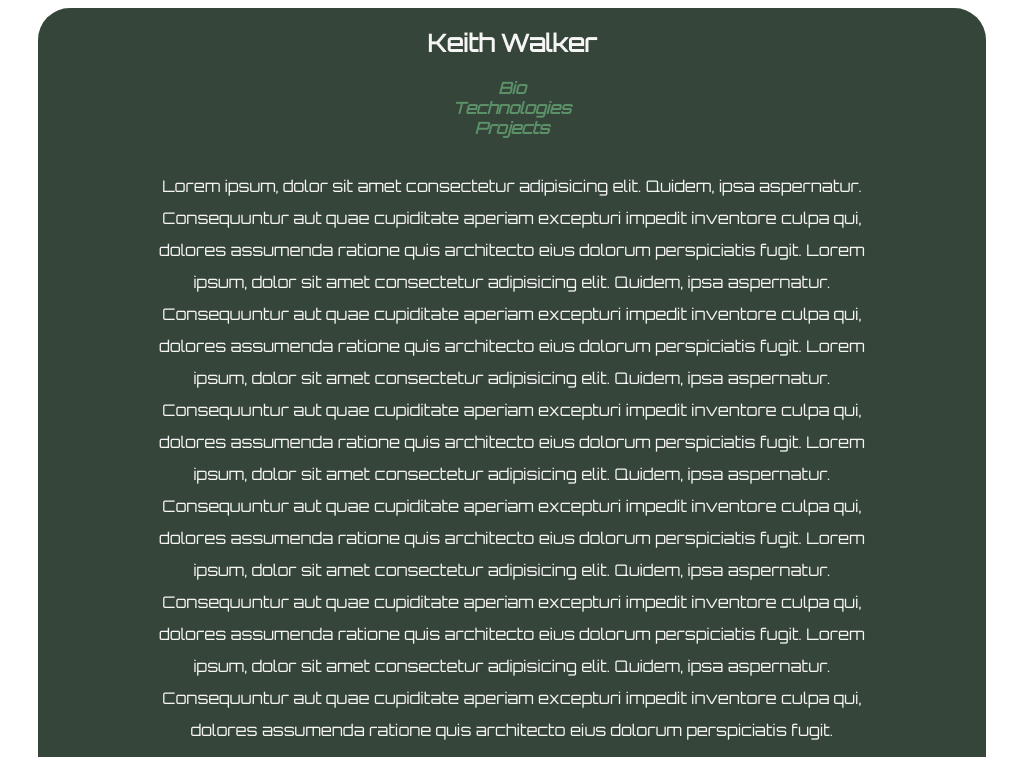
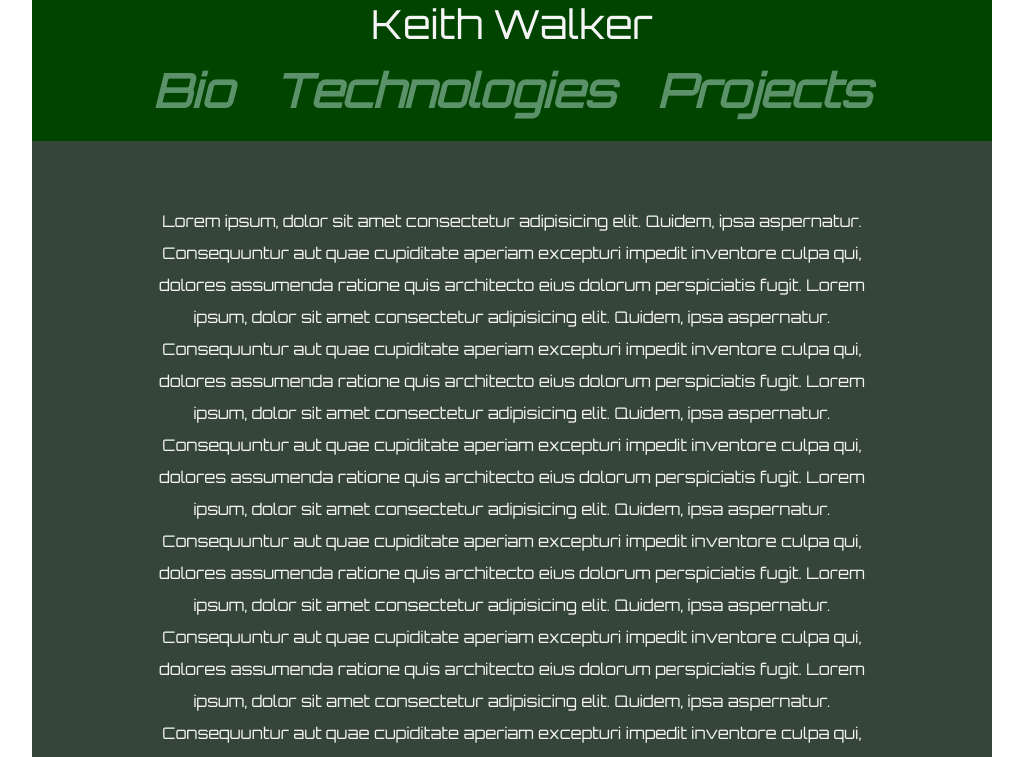
Before and after one commit to KeithRWalker/personalBioSite, a plain HTML site: page index.html in a window 1280 px wide. Shown: the top 757 px of the page, without its empty margins (128-1151 px from the left). Drawn offline with nearby package versions, Linux system fonts and the light colour scheme.

Commit message:
added Nav (styling is WIP)

```diff
--- a/index.html
+++ b/index.html
@@ -3,6 +3,7 @@
   <meta charset="UTF-8">
   <meta name="viewport" content="width=device-width, initial-scale=1.0">
   <meta http-equiv="X-UA-Compatible" content="ie=edge">
+  <link rel="stylesheet" href="https://stackpath.bootstrapcdn.com/bootstrap/4.3.1/css/bootstrap.min.css" integrity="sha384-ggOyR0iXCbMQv3Xipma34MD+dH/1fQ784/j6cY/iJTQUOhcWr7x9JvoRxT2MZw1T" crossorigin="anonymous">
   <link rel="stylesheet" href="./main.css">
   <link href="https://fonts.googleapis.com/css?family=Lato|Lobster|Open+Sans|Orbitron|Raleway|Roboto" rel="stylesheet">
   <!-- TODO: Insert a title for your page -->
@@ -11,17 +12,15 @@
 
 <body>
   <div class="mainContainer">
+      <nav id="navBarMain" class="navBarMain">
+          <h1>Keith Walker</h1>
+          <ul id="navLinks">
+            <li class="navLink"><a id="navToBio" href="#">Bio</a></li>
+            <li class="navLink"><a id="navToTechnologies" href="#">Technologies</a></li>
+            <li class="navLink"><a id="navToProjects" href="#">Projects</a></li>
+          </ul>
+        </nav>
     <div class="secondContainer">
-  <!-- Navigation -->
-  <nav>
-    <!-- TODO: Insert some sort of H1-H6 with your name here -->
-    <h1>Keith Walker</h1>
-    <ul id="navLinks">
-      <li><a id="navToBio">Bio</a></li>
-      <li><a id="navToTechnologies">Technologies</a></li>
-      <li><a id="navToProjects">Projects</a></li>
-    </ul>
-  </nav>
   <!-- End Navigation -->
 
   <!-- Primary View -->
@@ -83,6 +82,9 @@
   </div>
   </div>
 
+  <script src="https://code.jquery.com/jquery-3.3.1.slim.min.js" integrity="sha384-q8i/X+965DzO0rT7abK41JStQIAqVgRVzpbzo5smXKp4YfRvH+8abtTE1Pi6jizo" crossorigin="anonymous"></script>
+  <script src="https://cdnjs.cloudflare.com/ajax/libs/popper.js/1.14.7/umd/popper.min.js" integrity="sha384-UO2eT0CpHqdSJQ6hJty5KVphtPhzWj9WO1clHTMGa3JDZwrnQq4sF86dIHNDz0W1" crossorigin="anonymous"></script>
+  <script src="https://stackpath.bootstrapcdn.com/bootstrap/4.3.1/js/bootstrap.min.js" integrity="sha384-JjSmVgyd0p3pXB1rRibZUAYoIIy6OrQ6VrjIEaFf/nJGzIxFDsf4x0xIM+B07jRM" crossorigin="anonymous"></script>
   <script src="./main.js"></script>
 </body>
 </html>
--- a/main.css
+++ b/main.css
@@ -23,7 +23,8 @@ body{
     background-color: rgba(0, 0, 0, 0.692);
     display: flex;
     flex-flow: column nowrap;
-    border-radius: 2em;
+    border-radius: 0em 0em 2em 2em;
+    padding-top: 4em;
 }
 
 .fullpage{
@@ -70,3 +71,11 @@ a {
     font-weight: bolder;
     font-style: italic;
 }
+.navBarMain{
+    background-color: rgb(0, 68, 0);
+    font-size: 46px;
+}
+.navLink{
+    display: inline;
+    margin: 15px;
+}
```
